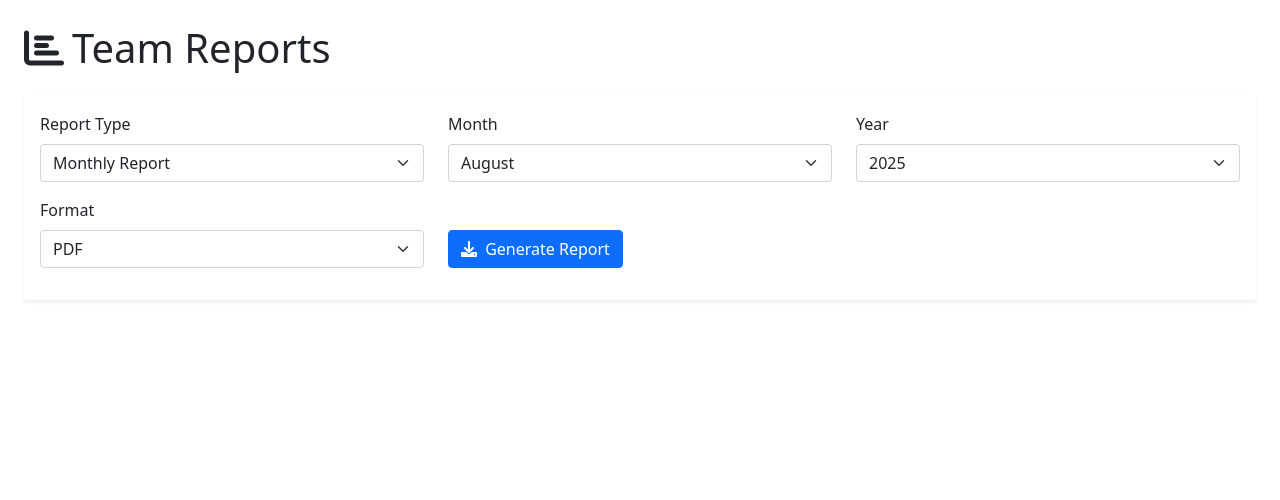
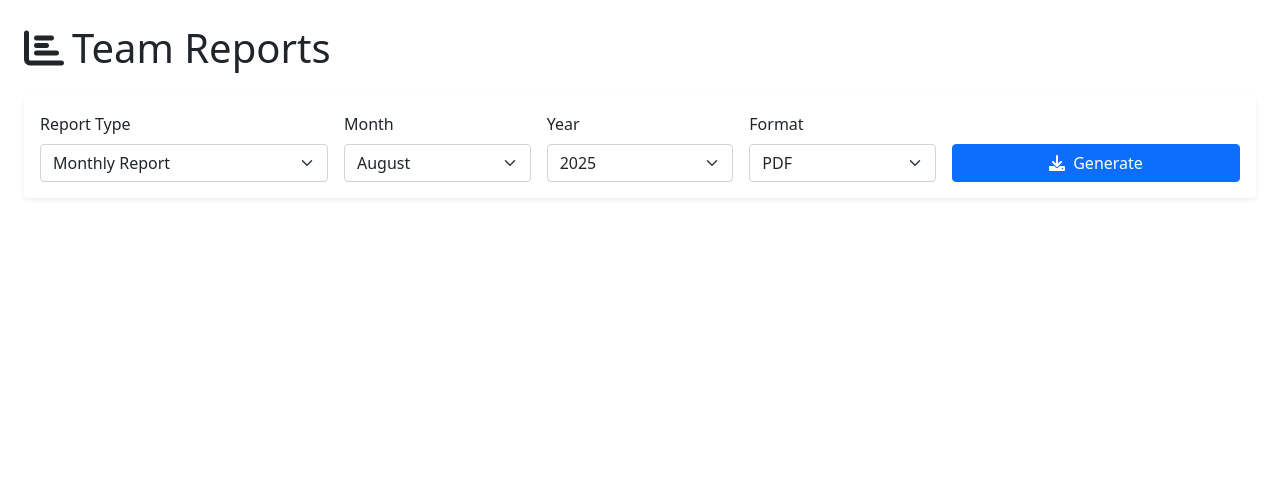
Before and after one commit to Govinda2005/ELMS, a Flask app: template app/templates/manager/team_reports.html in a window 1280 px wide. Shown: the top 500 px of the page. Run offline with Flask 3, Linux system fonts and the light colour scheme; the template is opened without the code that fills it: values that come from a table or form of the project are taken from there, others are empty; parts of the project's set-up code (start-up, migrations or seed data) failed here and were passed over.

Commit message:
Update team_reports.html
modify the team_reports

```diff
--- a/app/templates/manager/team_reports.html
+++ b/app/templates/manager/team_reports.html
@@ -3,34 +3,54 @@ block content %}
 <h1 class="mb-4"><i class="fas fa-chart-bar me-2"></i>Team Reports</h1>
 <div class="card">
   <div class="card-body">
-    <form method="post">
+    <form method="post" id="reportForm">
       {{ form.hidden_tag() }}
-      <div class="row mb-3">
-        <div class="col-md-4">
+      <div class="row g-3 align-items-end">
+        <div class="col-md-3">
           {{ form.report_type.label(class="form-label") }} {{
-          form.report_type(class="form-select") }}
+          form.report_type(class="form-select", id="reportType") }}
         </div>
-        <div class="col-md-4">
+        <div class="col-md-2" id="monthField" style="display: none">
           {{ form.month.label(class="form-label") }} {{
           form.month(class="form-select") }}
         </div>
-        <div class="col-md-4">
+        <div class="col-md-2" id="yearField" style="display: none">
           {{ form.year.label(class="form-label") }} {{
           form.year(class="form-select") }}
         </div>
-      </div>
-      <div class="row mb-3">
-        <div class="col-md-4">
+        <div class="col-md-2">
           {{ form.format.label(class="form-label") }} {{
           form.format(class="form-select") }}
         </div>
-        <div class="col-md-8 d-flex align-items-end">
-          <button type="submit" class="btn btn-primary">
-            <i class="fas fa-download me-1"></i> Generate Report
+        <div class="col-md-3">
+          <button type="submit" class="btn btn-primary w-100">
+            <i class="fas fa-download me-1"></i> Generate
           </button>
         </div>
       </div>
     </form>
   </div>
 </div>
+{% endblock %} {% block scripts %}
+<script>
+  document.addEventListener("DOMContentLoaded", function () {
+    const reportTypeSelect = document.getElementById("reportType");
+    const monthField = document.getElementById("monthField");
+    const yearField = document.getElementById("yearField");
+
+    function toggleReportFields() {
+      const isMonthly = reportTypeSelect.value === "monthly";
+
+      monthField.style.display = isMonthly ? "block" : "none";
+      yearField.style.display = isMonthly ? "block" : "none";
+
+      monthField.querySelector("select").disabled = !isMonthly;
+      yearField.querySelector("select").disabled = !isMonthly;
+    }
+
+    toggleReportFields();
+    reportTypeSelect.addEventListener("change", toggleReportFields);
+  });
+</script>
 {% endblock %}
+ endblock %}
```
